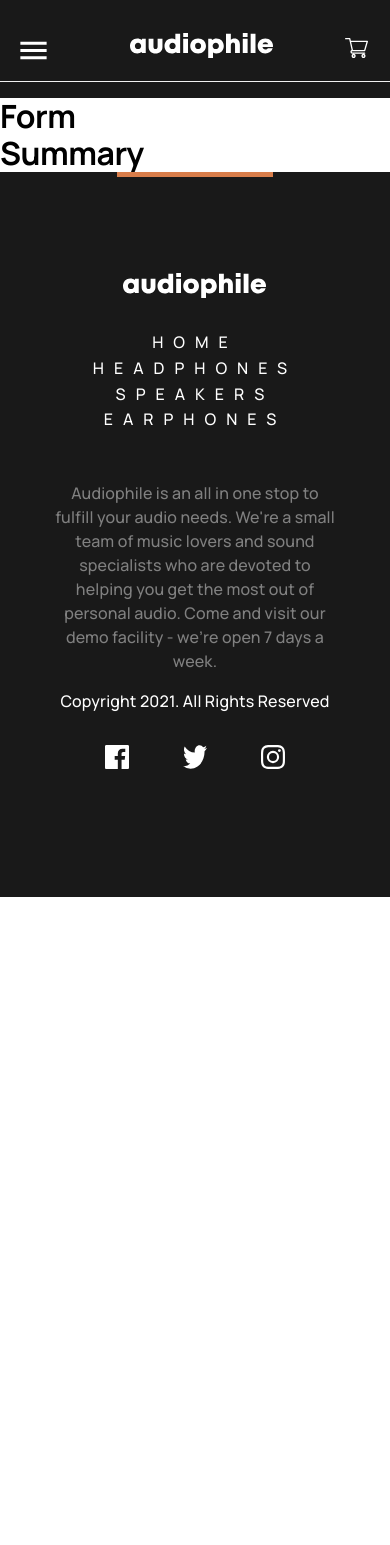
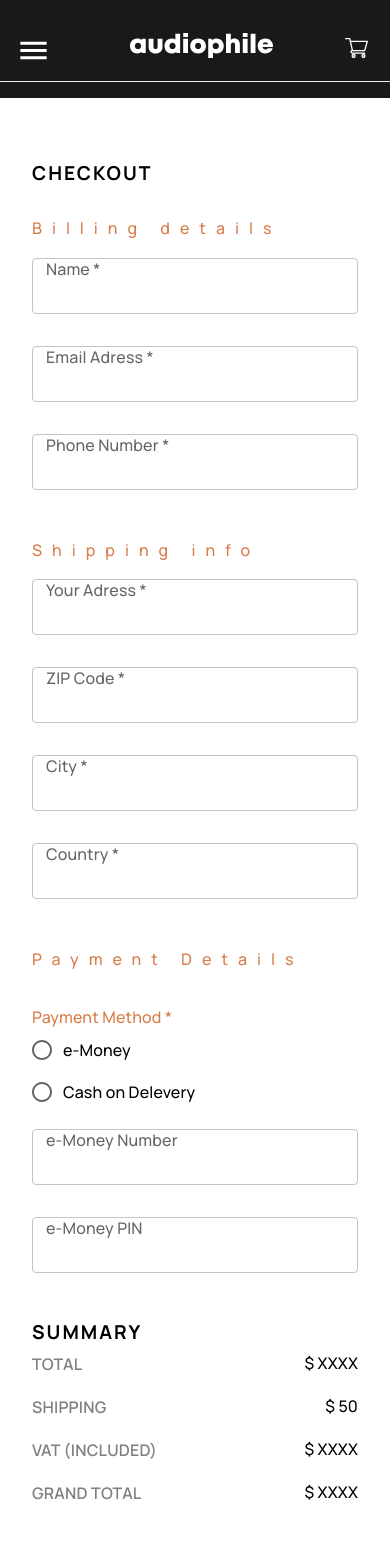
Before and after one commit to AnnaMarandola/audiophile, a React (Create React App) app: page /checkout in a window 390 px wide. Shown: the top 1545 px of the page. Before the commit the page ends 897 px from the top, so only its background shows below. Built offline with nearby package versions, Linux system fonts and the light colour scheme.

Commit message:
responsive checkout page

```diff
--- a/src/components/Cart.js
+++ b/src/components/Cart.js
@@ -72,11 +72,9 @@ const Cart = ({
   let totals = cart.map((product) => {
     return product.qty * Number(product.price.replace(",", ""));
   });
-  console.log("totals", totals);
 
   const reducer = (acc, curr) => acc + curr;
   const total = totals.reduce(reducer)
-  console.log("total", total);
 
 
   // to do : on checkout, set totals to localstorage
--- a/src/components/checkout/CheckoutForm.js
+++ b/src/components/checkout/CheckoutForm.js
@@ -1,12 +1,228 @@
 import { withStyles } from "@mui/styles";
-import { Typography } from "@mui/material";
+import {
+  Typography,
+  TextField,
+  RadioGroup,
+  FormControlLabel,
+  Radio,
+} from "@mui/material";
+import CheckoutSummary from "./CheckoutSummary";
 
-const styles = (theme) => ({});
+const styles = (theme) => ({
+  root: {
+    padding: "4rem 2rem 6rem",
+    display: " flex",
+    flexDirection: "column",
+    justifyContent: "center",
+    [theme.breakpoints.up("sm")]: {
+      padding: "3rem",
+    },
+    [theme.breakpoints.up("lg")]: {
+      padding: "3rem 7.5%",
+      border: "10px solid blue",
+    },
+  },
+  title: {
+    [theme.breakpoints.up("sm")]: {
+      padding: "4rem",
+    },
+    [theme.breakpoints.up("lg")]: {
+      padding: "1rem 4rem",
+    },
+  },
+  content: {
+    display: "flex",
+    flexDirection: "column",
+    [theme.breakpoints.up("lg")]: {
+      flexDirection: "row",
+      alignItems: "center",
+      justifyContent: "space-between",
+    },
+  },
+  form: {
+    display: "flex",
+    flexDirection: "column",
+    [theme.breakpoints.up("sm")]: {
+      padding: "2rem 4rem",
+    },
+    [theme.breakpoints.up("lg")]: {
+      width: "50%",
+    },
+  },
+  section: {
+    display: "flex",
+    flexDirection: "column",
+    [theme.breakpoints.up("sm")]: {
+      flexDirection: "row",
+      flexWrap: "wrap",
+      justifyContent: "space-between",
+    },
+  },
+  sectionTitle: {
+    paddingTop: "2rem",
+    color: theme.palette.primary.orange,
+    [theme.breakpoints.up("sm")]: {
+      padding: "1rem 0",
+    },
+  },
+  inputField: {
+    margin: "1rem 0",
+    [theme.breakpoints.up("sm")]: {},
+  },
+  input: {
+    width: "100%",
+    [theme.breakpoints.up("sm")]: {
+      width: "45%",
+    },
+  },
+  summaryContainer: {
+    [theme.breakpoints.up("lg")]: {
+      width: "30%",
+    },
+  },
+  ctaButton: {
+    backgroundColor: theme.palette.primary.orange,
+    color: "white",
+    textTransform: "uppercase",
+    fontSize: "1rem",
+    padding: "1.2rem 2rem",
+    border: "none",
+    "&:hover": {
+      backgroundColor: theme.palette.primary.pink,
+      color: theme.palette.background.default,
+    },
+    [theme.breakpoints.up("sm")]: {
+      width: "50%",
+      margin: "2rem 25%",
+    },
+  },
+});
 
 const CheckoutForm = ({ classes }) => {
   return (
     <div className={classes.root}>
-    <Typography variant="h1">Form</Typography>
+      <Typography variant="h3" className={classes.title}>
+        CHECKOUT
+      </Typography>
+
+      <div className={classes.content}>
+        <form className={classes.form}>
+          <Typography variant="h6" className={classes.sectionTitle}>
+            Billing details
+          </Typography>
+          <div className={classes.section}>
+            <TextField
+              required
+              variant="outlined"
+              label="Name"
+              className={classes.input}
+              InputProps={{
+                className: classes.inputField,
+              }}
+            />
+            <TextField
+              required
+              variant="outlined"
+              label="Email Adress"
+              className={classes.input}
+              InputProps={{
+                className: classes.inputField,
+              }}
+            />
+            <TextField
+              required
+              variant="outlined"
+              label="Phone Number"
+              className={classes.input}
+              InputProps={{
+                className: classes.inputField,
+              }}
+            />
+          </div>
+          <Typography variant="h6" className={classes.sectionTitle}>
+            Shipping info
+          </Typography>
+          <div className={classes.section}>
+            <TextField
+              required
+              variant="outlined"
+              label="Your Adress"
+              className={classes.input}
+              InputProps={{
+                className: classes.inputField,
+              }}
+            />
+            <TextField
+              required
+              variant="outlined"
+              label="ZIP Code"
+              className={classes.input}
+              InputProps={{
+                className: classes.inputField,
+              }}
+            />
+            <TextField
+              required
+              variant="outlined"
+              label="City"
+              className={classes.input}
+              InputProps={{
+                className: classes.inputField,
+              }}
+            />
+            <TextField
+              required
+              variant="outlined"
+              label="Country"
+              className={classes.input}
+              InputProps={{
+                className: classes.inputField,
+              }}
+            />
+          </div>
+          <Typography variant="h6" className={classes.sectionTitle}>
+            Payment Details
+          </Typography>
+          <Typography variant="body1" className={classes.sectionTitle}>
+            Payment Method *
+          </Typography>
+          <div className={classes.section}>
+            <RadioGroup>
+              <FormControlLabel
+                value="e-Money"
+                label="e-Money"
+                control={<Radio />}
+              />
+              <FormControlLabel
+                value="Cash on Delivery"
+                label="Cash on Delevery"
+                control={<Radio />}
+              />
+            </RadioGroup>
+            <TextField
+              variant="outlined"
+              label="e-Money Number"
+              className={classes.input}
+              InputProps={{
+                className: classes.inputField,
+              }}
+            />
+            <TextField
+              variant="outlined"
+              label="e-Money PIN"
+              className={classes.input}
+              InputProps={{
+                className: classes.inputField,
+              }}
+            />
+          </div>
+        </form>
+
+        <div className={classes.summaryContainer}>
+          <CheckoutSummary />
+          <button className={classes.ctaButton}>CONTINUE & PAY</button>
+        </div>
+      </div>
     </div>
   );
 };
--- a/src/components/checkout/CheckoutSummary.js
+++ b/src/components/checkout/CheckoutSummary.js
@@ -1,12 +1,125 @@
 import { withStyles } from "@mui/styles";
 import { Typography } from "@mui/material";
+import cartData from "../../cartData";
 
-const styles = (theme) => ({});
+const styles = (theme) => ({
+  root: {
+    display: " flex",
+    flexDirection: "column",
+    padding: "2rem 0",
+
+  },
+  title: {
+    [theme.breakpoints.up("sm")]: {
+      padding: "4rem",
+    },
+  },
+  item: {
+    display: "flex",
+    padding: "1rem 0",
+    alignItems: "center",
+    justifyContent: "space-between",
+    [theme.breakpoints.up("sm")]: {
+      width: "80%",
+      padding: "1rem 10%"
+    }
+
+  },
+  picture: {
+    width: "30%",
+    borderRadius: "10px",
+    [theme.breakpoints.up("sm")]: {
+      width: "25%",
+    }
+
+  },
+  nameAndPrice: {
+    marginLeft: "-4rem",
+    [theme.breakpoints.up("sm")]: {
+      marginLeft: "-15rem"
+    },
+    [theme.breakpoints.up("lg")]: {
+      marginLeft: "-7rem"
+     },
+
+
+  },
+  totalLine: {
+    display: "flex",
+    justifyContent: "space-between",
+    padding: "0.5rem 0",
+    "&:nth-of-type(6)": {
+      paddingTop: "2rem",
+      color: theme.palette.primary.orange,
+    },
+    [theme.breakpoints.up("sm")]: {
+      width: "80%",
+      padding: "1rem 10%"
+    }
+  },
+
+});
 
 const CheckoutForm = ({ classes }) => {
+  const cartInStorage = { ...localStorage };
+  const names = Object.keys(cartInStorage);
+  const qts = Object.values(cartInStorage);
+  const quantities = qts.map(Number);
+
+  const products = names.map((name, index) => {
+    return {
+      name: names[index],
+      qty: quantities[index],
+    };
+  });
+
+  const productsData = names.map((name) =>
+    cartData.find((product) => product.id === name)
+  );
+
+  const cart = productsData.map((product, i) => {
+    return {
+      ...product,
+      qty: products && Number(products[i].qty),
+    };
+  });
+
   return (
     <div className={classes.root}>
-    <Typography variant="h1">Summary</Typography>
+      <Typography variant="h3" className={classes.title}>
+        SUMMARY
+      </Typography>
+      {cart &&
+        cart.map((item, id) => (
+          <div className={classes.item} key={id}>
+            <img
+              src={item.picture}
+              alt={item.name}
+              className={classes.picture}
+            />
+            <div className={classes.nameAndPrice}>
+              <Typography variant="body1">{item.name}</Typography>
+              <Typography variant="body2">${item.price}</Typography>
+            </div>
+            <Typography variant="body2">x{item.quantity}</Typography>
+          </div>
+        ))}
+      <div className={classes.totalLine}>
+        <Typography variant="body2">TOTAL</Typography>
+        <Typography variant="body1">$ XXXX</Typography>
+      </div>
+      <div className={classes.totalLine}>
+        <Typography variant="body2">SHIPPING</Typography>
+        <Typography variant="body1">$ 50</Typography>
+      </div>
+      <div className={classes.totalLine}>
+        <Typography variant="body2">VAT (INCLUDED)</Typography>
+        <Typography variant="body1">$ XXXX</Typography>
+      </div>
+      <div className={classes.totalLine}>
+        <Typography variant="body2">GRAND TOTAL</Typography>
+        <Typography variant="body1">$ XXXX</Typography>
+      </div>
     </div>
   );
 };
--- a/src/pages/CheckoutPage.js
+++ b/src/pages/CheckoutPage.js
@@ -2,16 +2,17 @@ import { withStyles } from "@mui/styles";
 import Navbar from "../components/Navbar";
 import Footer from "../components/Footer";
 import CheckoutForm from "../components/checkout/CheckoutForm";
-import CheckoutSummary from "../components/checkout/CheckoutSummary";
 
-const styles = (theme) => ({});
+const styles = (theme) => ({
+  root: {
+  }
+});
 
 const CheckoutPage = ({ classes }) => {
   return (
     <div className={classes.root}>
       <Navbar />
       <CheckoutForm />
-      <CheckoutSummary />
       <Footer />
     </div>
   );
```
